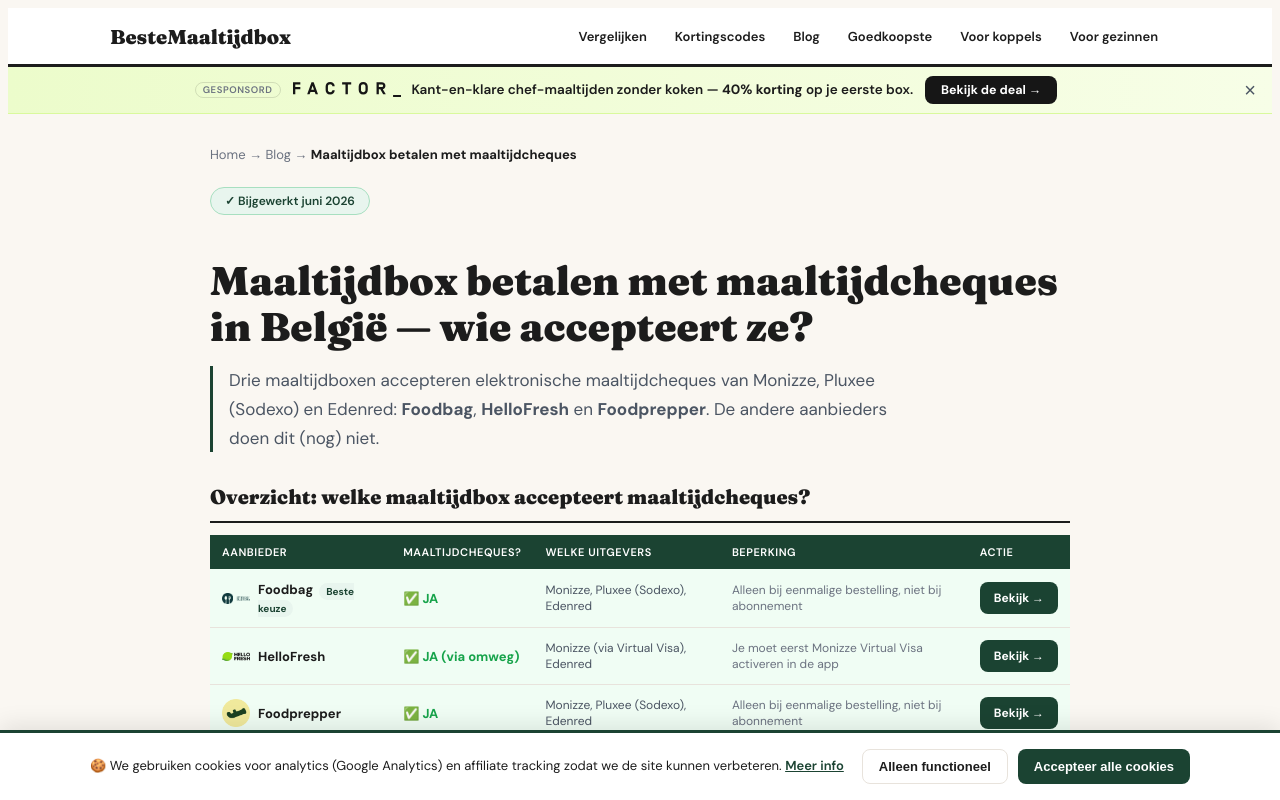
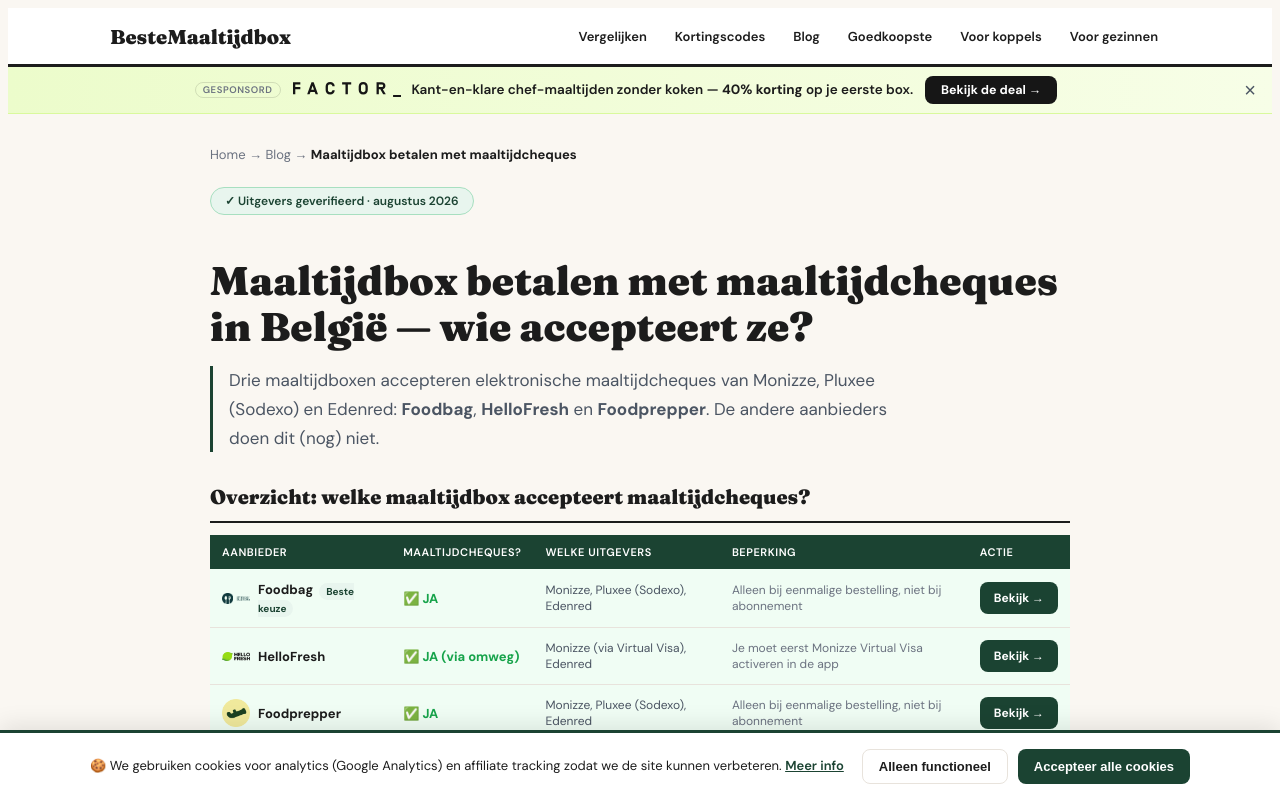
Before and after one commit to fetspets/bestemaaltijdbox, a Next.js app: page /blog/maaltijdbox-maaltijdcheques-belgie in a window 1280 px wide. Shown: the top 800 px of the page. Built offline with nearby package versions, Linux system fonts and the light colour scheme.

Commit message:
auto: update page.tsx

```diff
--- a/src/app/blog/maaltijdbox-maaltijdcheques-belgie/page.tsx
+++ b/src/app/blog/maaltijdbox-maaltijdcheques-belgie/page.tsx
@@ -202,7 +202,7 @@
         {/* Header */}
         <div style={{ marginBottom: 32 }}>
           <div style={{ display: 'inline-flex', alignItems: 'center', gap: 6, background: '#E8F5EE', border: '1px solid #A7DFC0', borderRadius: 100, padding: '5px 14px', fontSize: 12, fontWeight: 600, color: '#1B4332', marginBottom: 16 }}>
-            ✓ Bijgewerkt juni 2026
+            ✓ Uitgevers geverifieerd · {LAATST_BIJGEWERKT}
           </div>
           <h1 style={{ fontFamily: 'Fraunces, serif', fontSize: 'clamp(26px, 6vw, 40px)', fontWeight: 900, lineHeight: 1.15, marginBottom: 16, color: 'var(--ink)' }}>
             Maaltijdbox betalen met maaltijdcheques in België — wie accepteert ze?
```
